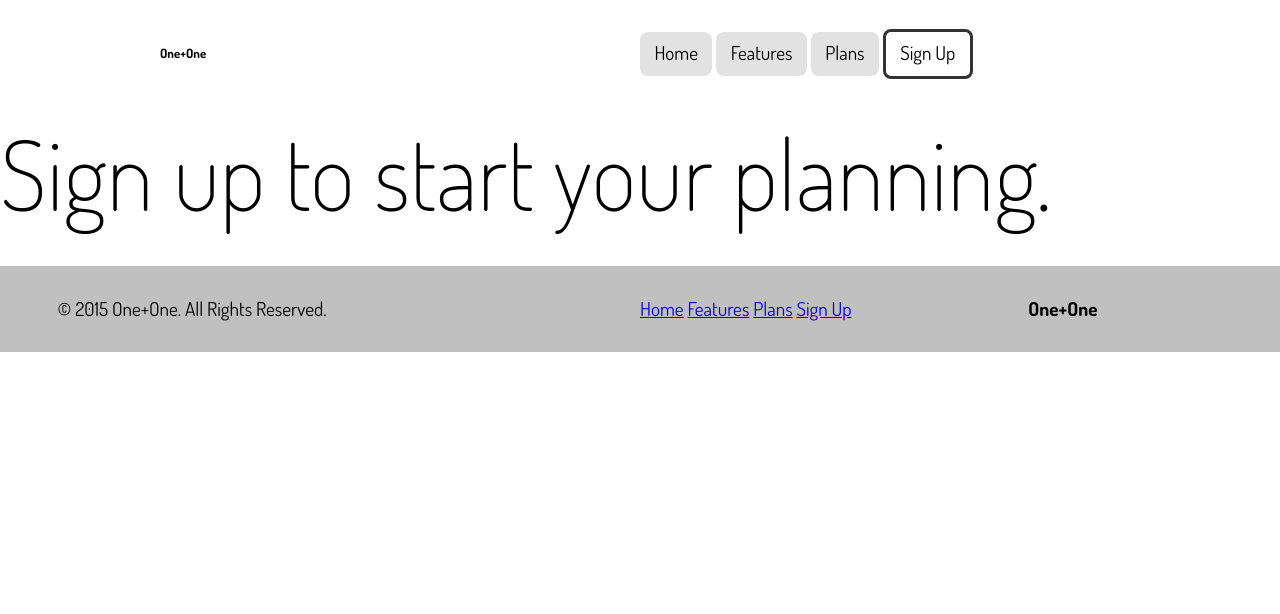
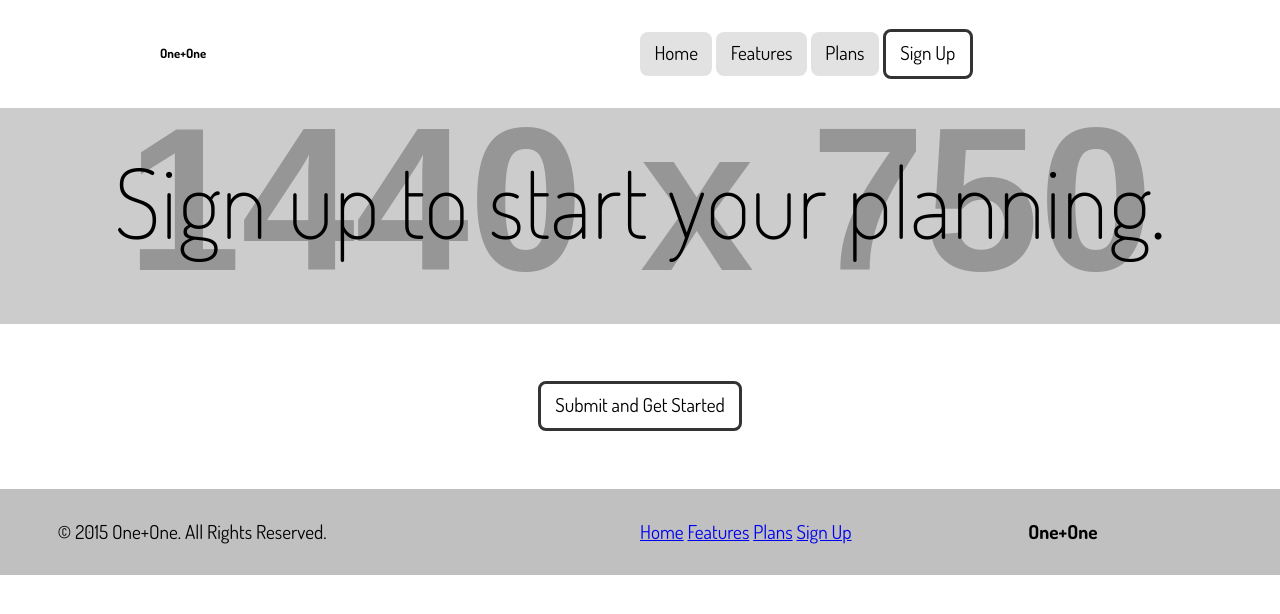
Before and after one commit to SarahDowling/one-and-one, a plain HTML site: page sign-up.html in a window 1280 px wide. Drawn offline with Linux system fonts and the light colour scheme; placeholder pictures from the web are drawn by us.

Commit message:
Added link to congratulations page from submit page, no form there yet but can view congrats page through link

```diff
--- a/sign-up.html
+++ b/sign-up.html
@@ -44,10 +44,18 @@
 				</div>
 			</div>
 		</header>
+
 		<main>
-			<div class="grid">
-				<div class="unit xs-1 s-1 m-1 l-1 xl-1">
-					<h2>Sign up to start your planning.<h2/>
+
+			<div class="grid bg-image-full clearfix island">
+				<div class="unit xs-1 s-1 m-1 l-1 xl-1 text-center">
+					<h2 class="petta">Sign up to start your planning.<h2/>
+				</div>
+			</div>
+
+			<div class="grid grid-center">
+				<div class="unit xs-1 s-1 m-1 l-1 xl-1 text-center island-2">
+					<a class="link-box btn btn--ghost" href="congratulations.html">Submit and Get Started</a>
 				</div>
 			</div>
 
```
Also changed, not shown: plans.html (+3 -3 lines).
